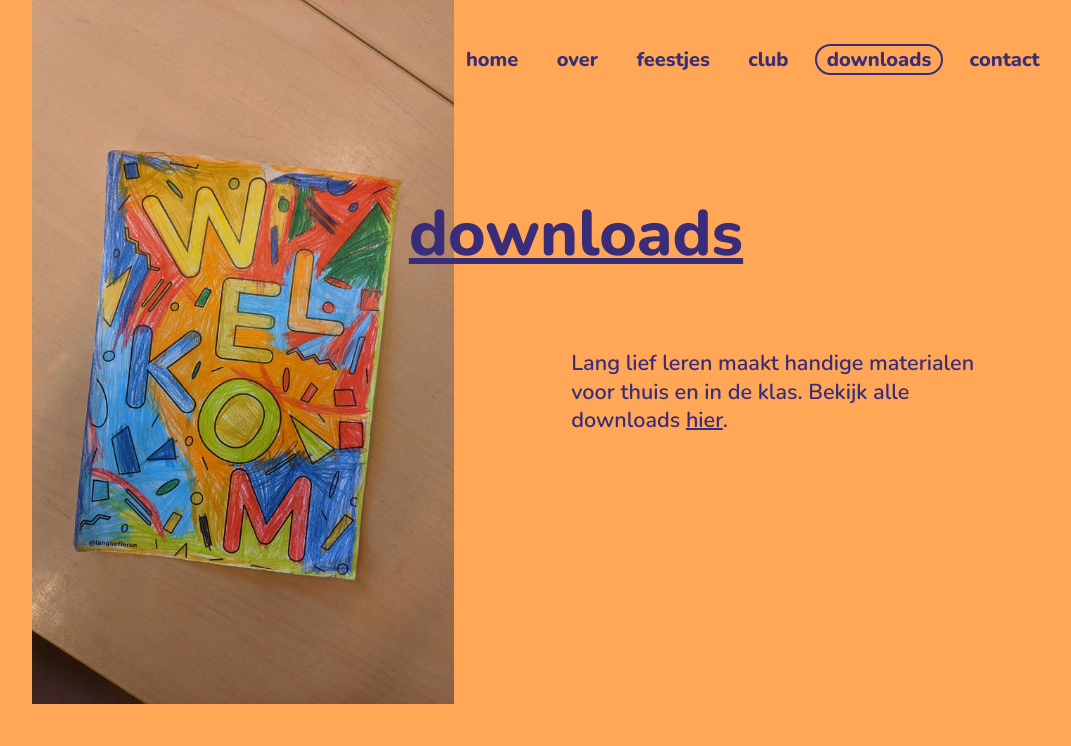
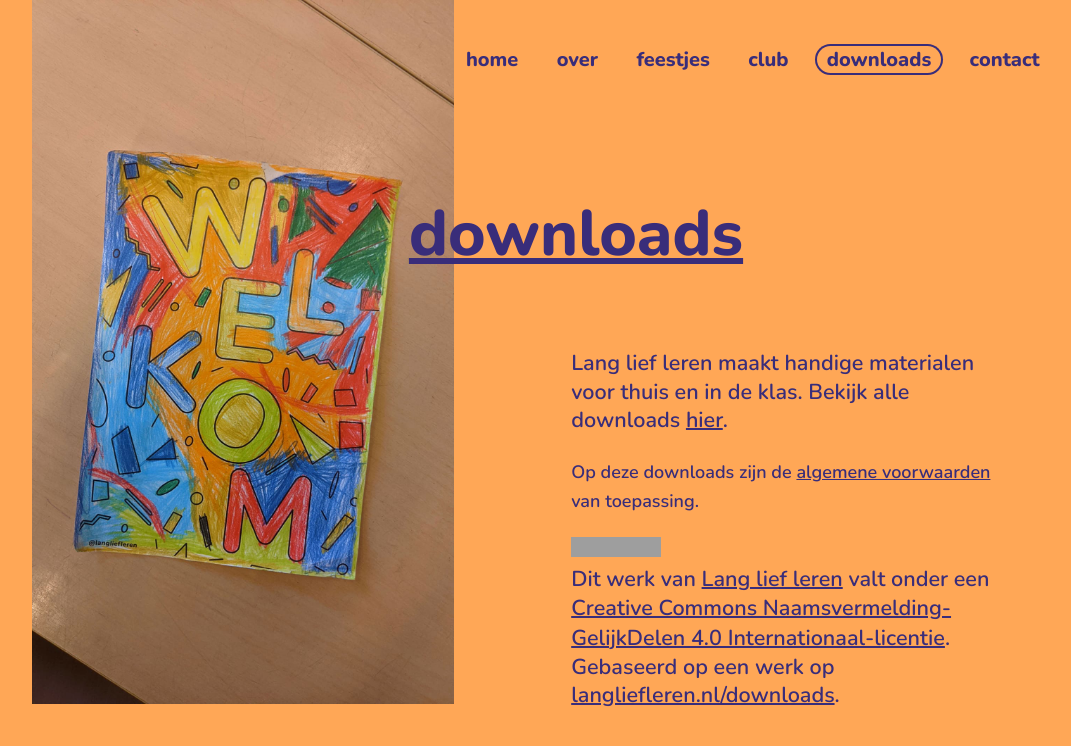
Before and after one commit to holleboom/langliefleren, a Jekyll site: the page built from downloads/index.md, in a window 1280 px wide. Shown: the top 746 px of the page, without its empty margins (64-1135 px from the left). Built offline with Jekyll 4.4.1, drawn with Linux system fonts in a browser that asks for light colours; grey boxes are pictures that could not be loaded.

Commit message:
VW op downloads

```diff
--- a/downloads/index.md
+++ b/downloads/index.md
@@ -6,3 +6,7 @@ color: rgb(255,167,86)
 ---
 
 Lang lief leren maakt handige materialen voor thuis en in de klas. Bekijk alle downloads [hier](https://langliefleren.carrd.co/){:target="\_blank"}.
+
+<small>Op deze downloads zijn de [algemene voorwaarden](https://docs.google.com/document/d/1qGjTkU-XOGp3Yz9ixODi-8eIT5sgFvSFVQ0IVf6OjdY/export?format=pdf){:target="\_blank"} van toepassing. </small>
+
+<a rel="license" href="http://creativecommons.org/licenses/by-sa/4.0/"><img alt="Creative Commons-Licentie" style="border-width:0" src="https://i.creativecommons.org/l/by-sa/4.0/88x31.png" /></a><br />Dit werk van <a xmlns:cc="http://creativecommons.org/ns#" href="langliefleren.nl" property="cc:attributionName" rel="cc:attributionURL">Lang lief leren</a> valt onder een <a rel="license" href="http://creativecommons.org/licenses/by-sa/4.0/">Creative Commons Naamsvermelding-GelijkDelen 4.0 Internationaal-licentie</a>.<br />Gebaseerd op een werk op <a xmlns:dct="http://purl.org/dc/terms/" href="langliefleren.nl/downloads" rel="dct:source">langliefleren.nl/downloads</a>.
```
